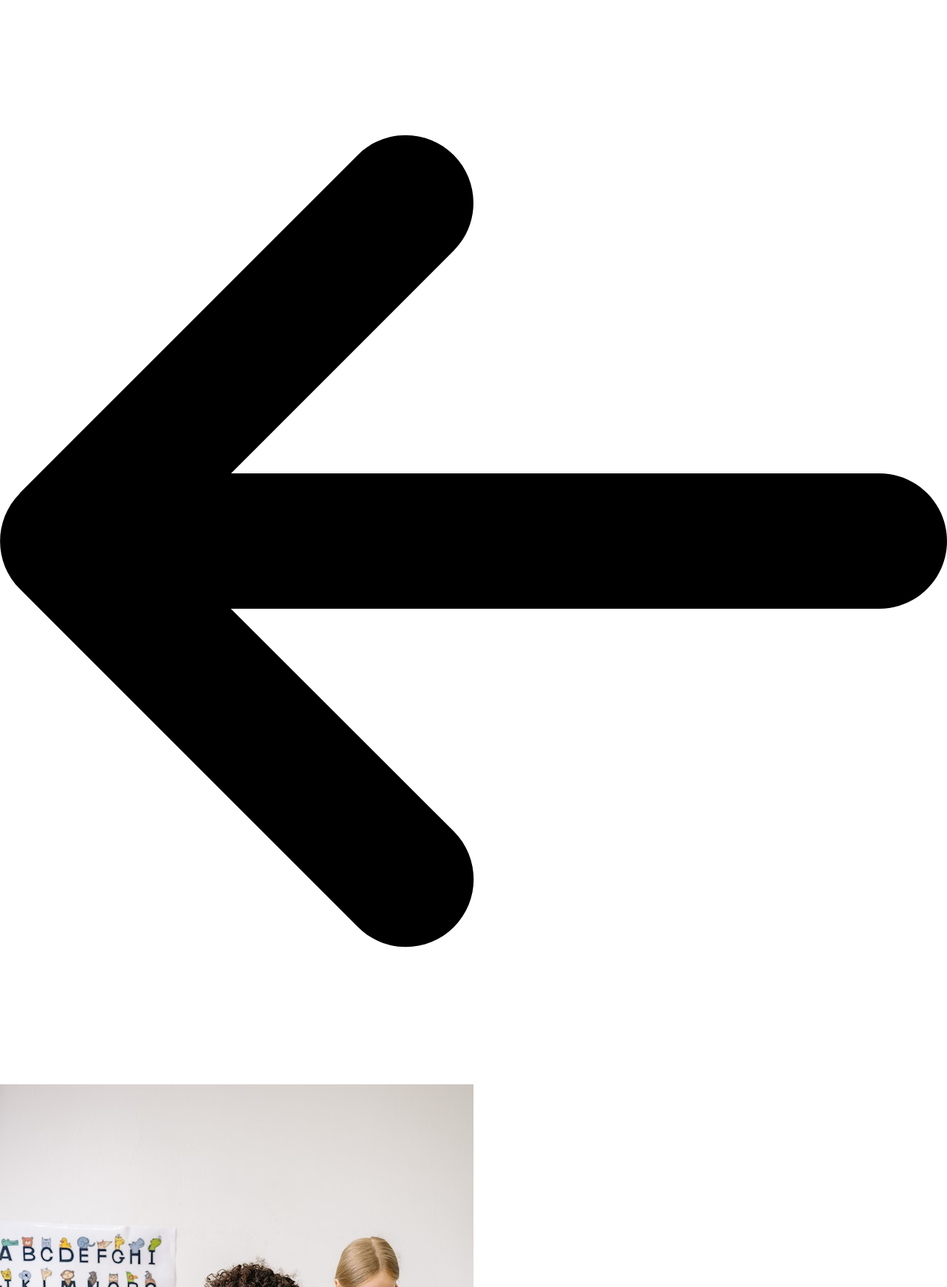
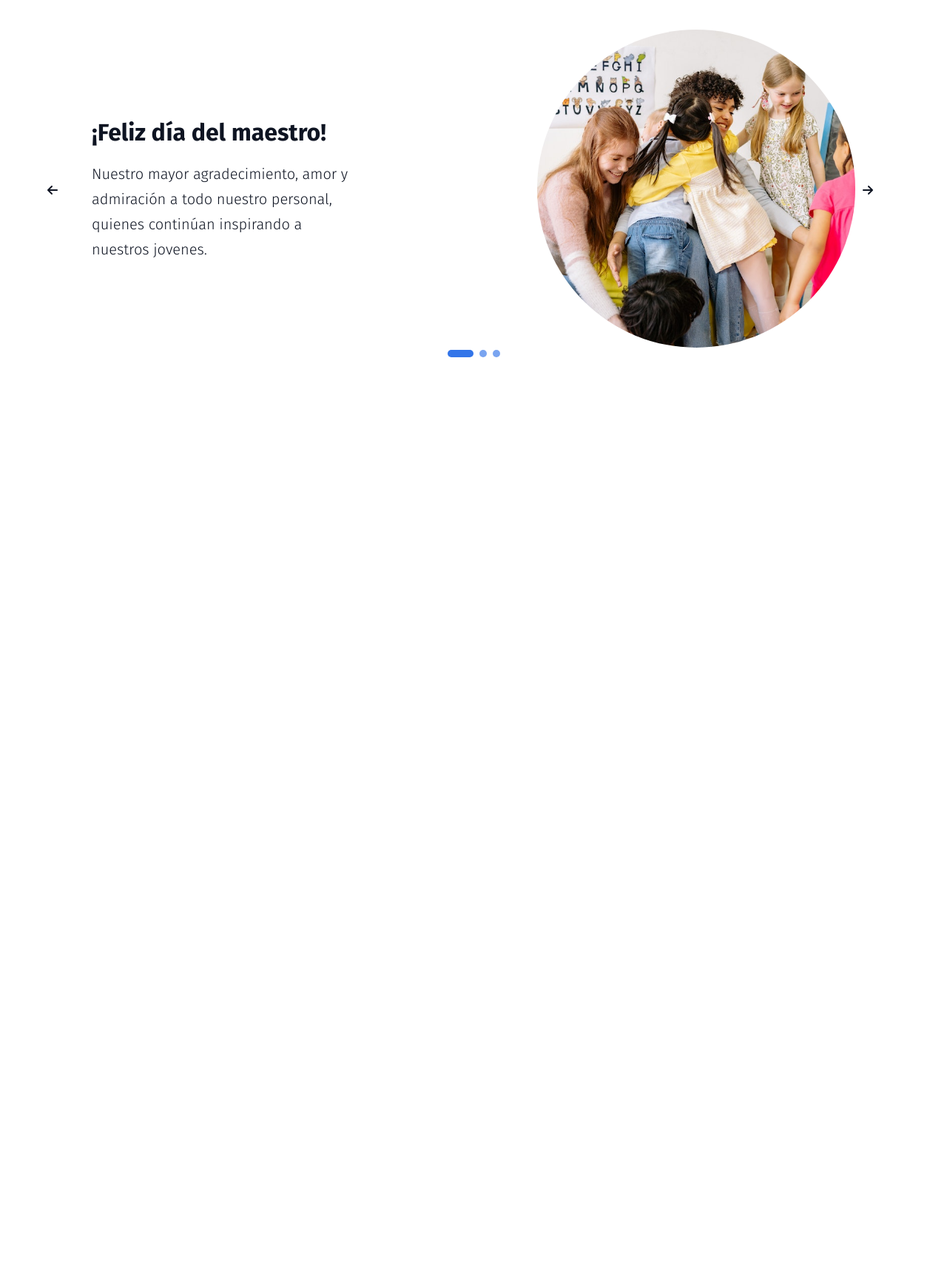
Before and after one commit to RchrdMrtnz/TeacherData, a Flask app: page / in a window 1280 px wide. Shown: the part 180-1920 px from the top of the page at 74% size. After the commit the page ends 663 px from the top, so only its background shows below. Run offline with Flask 2, Linux system fonts and the light colour scheme; some libraries are stand-ins or nearby versions.

Commit message:
Adelanto del slider, sujeta a cambios porque no se acomodar la información en el centro, por lo demás ya está medianamente completado

```diff
--- a/src/static/css/layout.css
+++ b/src/static/css/layout.css
@@ -37,7 +37,7 @@ a{
   text-decoration: none;
 }
 
-/**HEADER**/
+/** HEADER **/
 
   .header {
     display: flex;
@@ -96,3 +96,88 @@ a{
 }
 
 /** END HEADER **/
+
+/** SLIDER **/
+
+.container {
+  width: 90%;
+  max-width: 1200px;
+  margin: 0 auto;
+  overflow: hidden;
+}
+
+.slider{
+  padding: 40px 0;
+}
+
+.slider__container {
+  display: grid;
+  grid-template-columns: 50px 1fr 50px;
+  align-items: center;
+  gap: 1em;
+}
+
+.slider__body {
+  grid-column: 2/3;
+  grid-row: 1/2;
+  opacity: 0;
+  pointer-events: none;
+  display: grid;
+  grid-template-columns: 1fr max-content;
+  align-items: center;
+  transition: opacity 1.5s;
+}
+
+.slider__body-show {
+  opacity: 1;
+}
+
+.slider__texts {
+  max-width: 350px;
+}
+
+.slider__subtitle {
+  font-size: 32px;
+  margin-bottom: 20px;
+  color: var(--text-color);
+}
+
+.slider__review {
+  font-weight: 300;
+  font-size: 20px;
+  line-height: 1.7;
+  color: var(--text-color);
+}
+
+.slider__img > img {
+  width: 430px;
+  height: 430px;
+  border-radius: 50%;
+  object-fit: cover;
+  margin: 0 auto;
+}
+
+.slider__icon {
+  cursor: pointer;
+  font-size: var(--default);
+  color: var(--text-color);
+}
+
+.slider__slide {
+  display: flex;
+  justify-content: center;
+}
+
+.slide__swiper{
+  display: inline-block;
+  margin: 0 4px;
+  height: 10px;
+  width: 10px;
+  border-radius: 25px;
+  background: var(--second-color);
+}
+
+.active {
+  background: var(--first-color);
+  width: 35px;
+}
--- a/src/templates/home.html
+++ b/src/templates/home.html
@@ -29,14 +29,14 @@
 <section class="slider">
     <div class="slider__container container">
     <!--Arrow left-->
-        <img src="{{ url_for('static',filename='img/slider__home-page/arrow-left-solid.svg') }}" alt="arrow-left">
+    <i class="fa-solid fa-arrow-left slider__icon"></i>
 
     <!--Section slider 1-->
-        <section class="slider__body" data-id="1">
+        <section class="slider__body slider__body-show" data-id="1">
             <div class="slider__texts">
-                <h2 class="slider__subtitle"></h2>
+                <h2 class="slider__subtitle">¡Feliz día del maestro!</h2>
                 <p class="slider__review">
-
+                    Nuestro mayor agradecimiento, amor y admiración a todo nuestro personal, quienes continúan inspirando a nuestros jovenes.
                 </p>
             </div>
 
@@ -48,9 +48,9 @@
     <!--Section slider 2-->
                 <section class="slider__body" data-id="2">
                     <div class="slider__texts">
-                        <h2 class="slider__subtitle"></h2>
+                        <h2 class="slider__subtitle">Respetemos las medidas de bioseguridad dentro y fuera del aula</h2>
                         <p class="slider__review">
-
+                            Existen muchas formas en que tus acciones pueden ayudar a <span>protegerte a ti y a tu familia</span> de enfermarse gravemente a causa del COVID-19.
                         </p>
                     </div>
 
@@ -62,9 +62,9 @@
     <!--Section slider 3-->
         <section class="slider__body" data-id="3">
             <div class="slider__texts">
-                <h2 class="slider__subtitle"></h2>
+                <h2 class="slider__subtitle">Gran apertura de Kinderbell</h2>
                 <p class="slider__review">
-
+                    Seguimos garantizando el derecho de nuestros jóvenes a tener educación gratuita y de calidad desde sus primeras etapas de desarrollo
                 </p>
             </div>
 
@@ -72,9 +72,17 @@
                 <img src="{{ url_for('static',filename='img/slider__home-page/slider__img-3.jpg') }}" alt="">
             </figure>
         </section>
-            <!--Arrow right-->
-       <img src="{{ url_for('static',filename='img/slider__home-page/arrow-right-solid.svg') }}" alt="arrow-right">
-    </div>
+
+        <!--Arrow right-->
+            <i class="fa-solid fa-arrow-right slider__icon"></i>
+            </div>
+            <!--swiper -->
+        <div class="slider__slide">
+            <span class="slide__swiper active"></span>
+            <span class="slide__swiper"></span>
+            <span class="slide__swiper"></span>
+        </div>
+
 </section>
 
 
```
